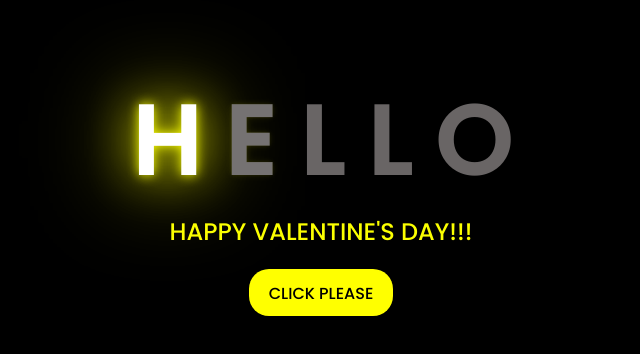
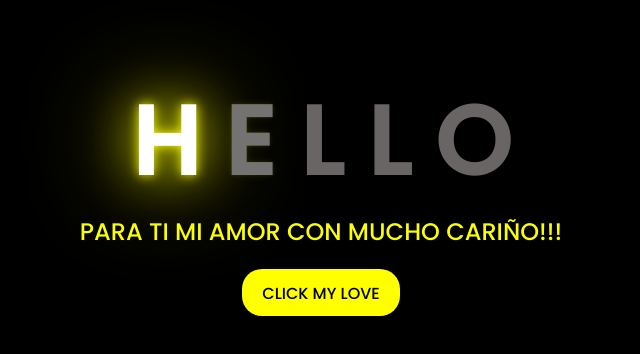
Before and after one commit to NilverTI/Web-Flores, a plain HTML site: page Index.html in a window 1280 px wide. Shown: the part 216-570 px from the top of the page, without its empty margins (327-967 px from the left). Drawn offline with Linux system fonts and the light colour scheme.

Commit message:
Update Index.html

```diff
--- a/Index.html
+++ b/Index.html
@@ -26,11 +26,11 @@
         <span></span>
     </div>
     <div class="description">
-        <span>HAPPY VALENTINE'S DAY!!!</span>
+        <span>PARA TI MI AMOR CON MUCHO CARIÑO!!!</span>
     </div>
     <div class="button">
         <button>
-            <a href="DATOS/FLORES.html">CLICK PLEASE</a>
+            <a href="DATOS/FLORES.html">CLICK MY LOVE</a>
         </button>
     </div>
 </body>
```
